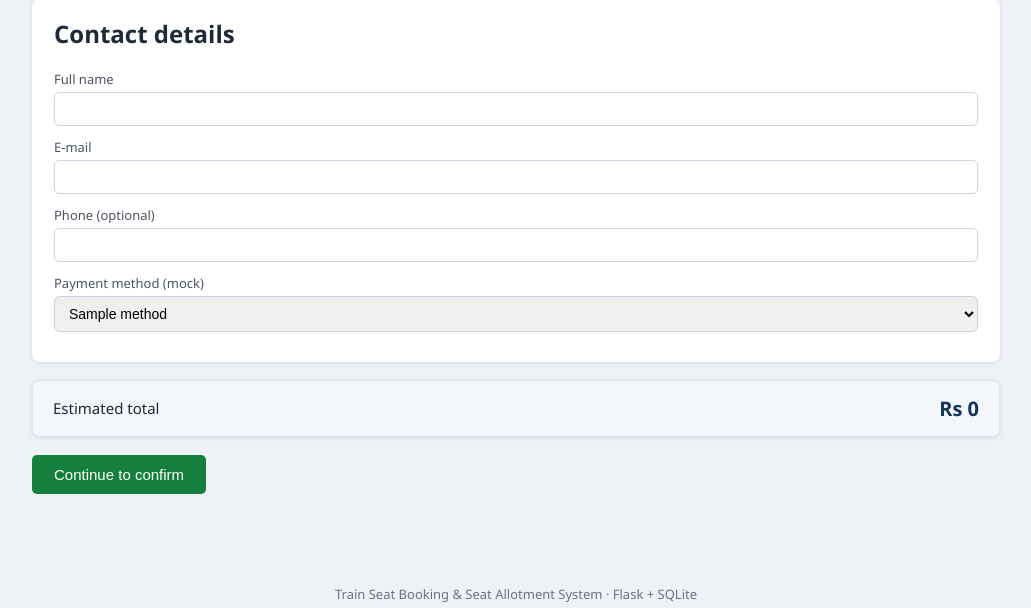
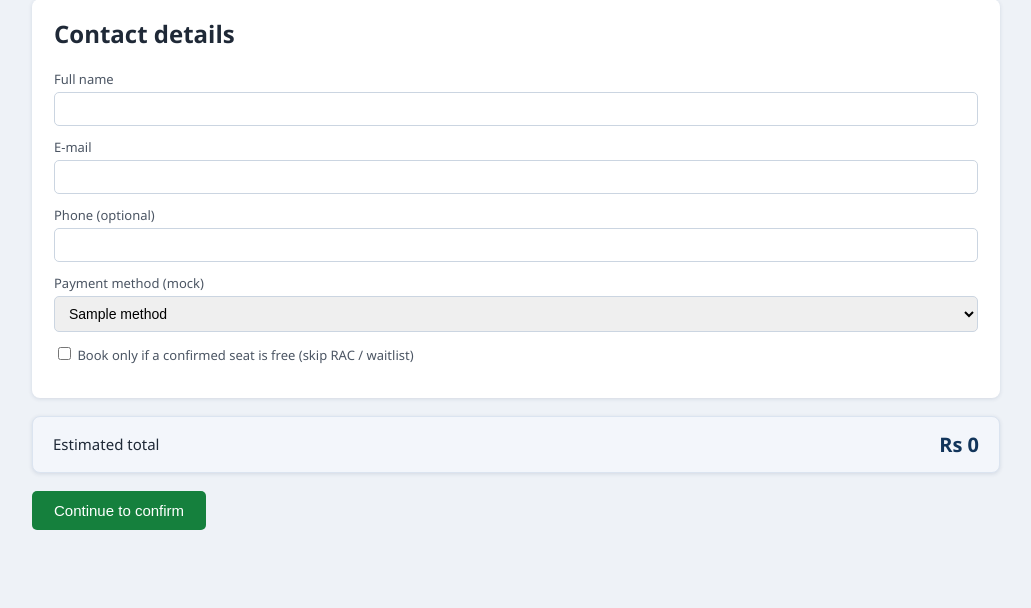
Before and after one commit to atharvabce-vit/-Train-Seat-Booking-Allotment-System, a Flask app: template templates/book.html in a window 1280 px wide. Shown: the part 1430-2038 px from the top of the page, without its empty margins (124-1155 px from the left). Run offline with Flask 3, Linux system fonts and the light colour scheme; the template is opened without the code that fills it: most values are stand-ins (such as "Sample title", 1, 10 or a date in 2020).

Commit message:
Add confirmed-only option and Tatkal notice to booking form

```diff
--- a/templates/book.html
+++ b/templates/book.html
@@ -56,11 +56,12 @@
     <button type="submit" class="ghost">Update availability</button>
 </form>
 
-{% if quota == 'TQ' and not tatkal_open %}
-    <div class="flash"><p>Tatkal booking opens only 24 hours before departure for this train.</p></div>
+{% if quota in ('TQ', 'PT') and not tatkal_open %}
+    <div class="flash"><p>Tatkal booking opens the previous day at 10:00 IST (AC classes) or 11:00 IST (non-AC).</p></div>
 {% endif %}
 
 <form method="post" action="{{ url_for('booking.create_booking_hold') }}" id="booking-form">
+    <input type="hidden" name="csrf_token" value="{{ csrf_token() }}">
     <input type="hidden" name="train_id" value="{{ train.id }}">
     <input type="hidden" name="travel_date" value="{{ travel_date }}">
     <input type="hidden" name="from_seq" value="{{ from_seq }}">
@@ -157,6 +158,12 @@
                 {% endfor %}
             </select>
         </div>
+        <div class="field">
+            <label>
+                <input type="checkbox" name="only_confirmed" value="1">
+                Book only if a confirmed seat is free (skip RAC / waitlist)
+            </label>
+        </div>
     </div>
 
     <div class="card fare-summary">
```
